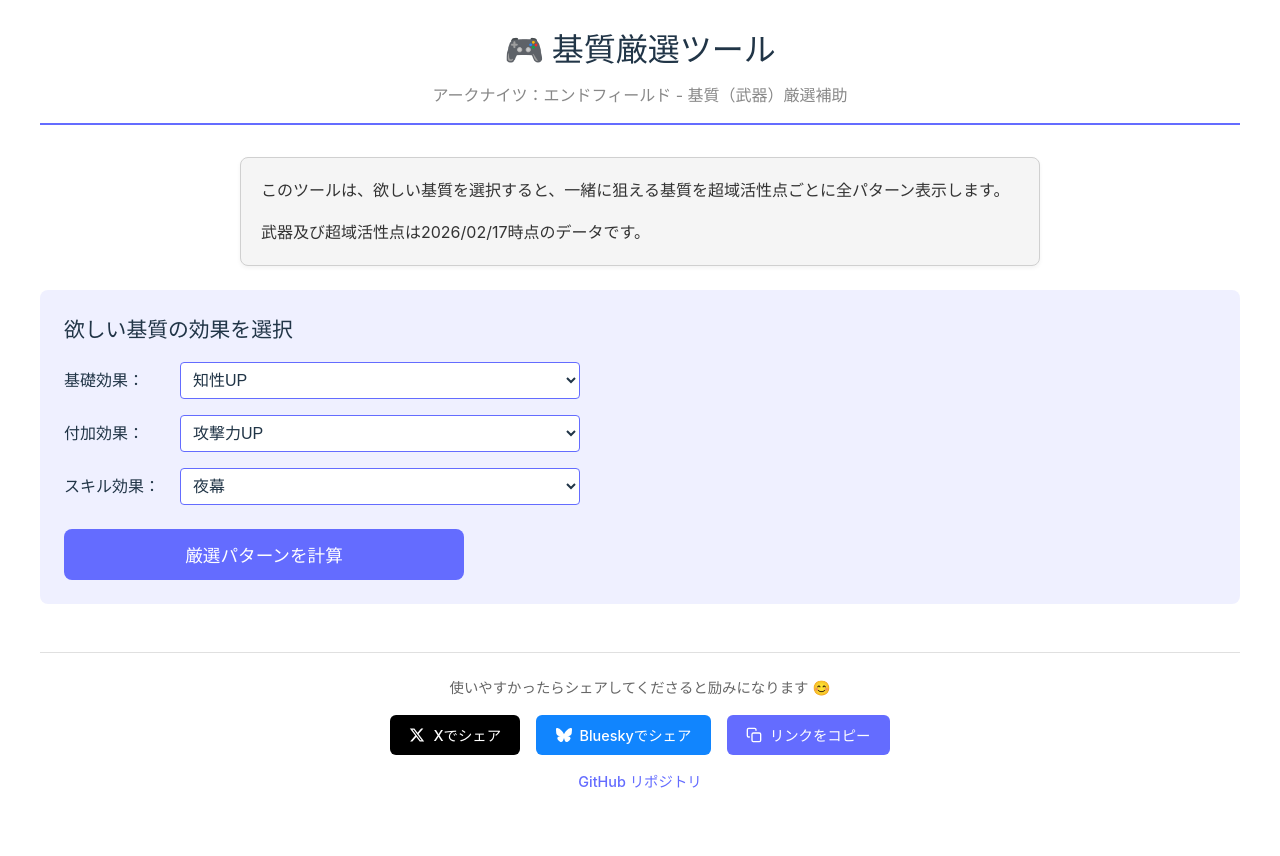
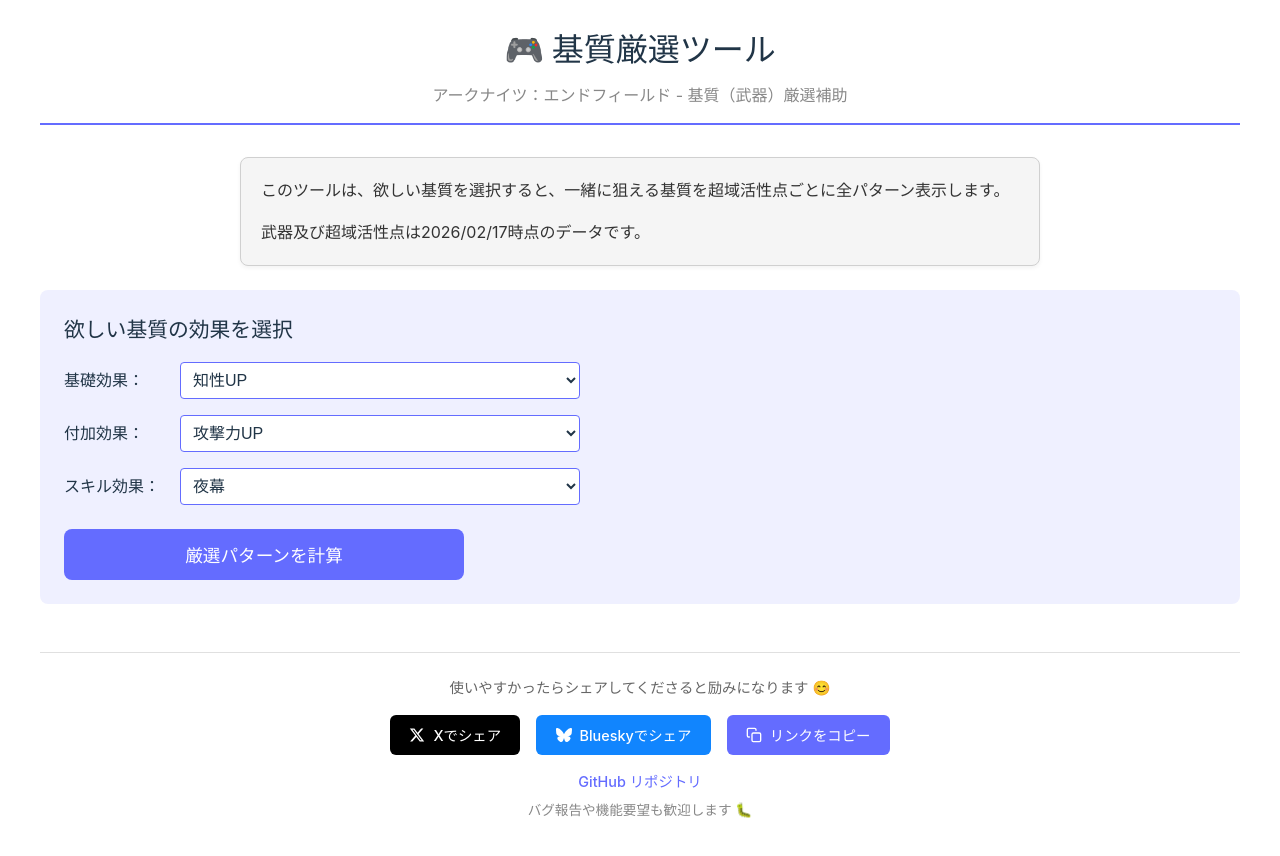
Before and after one commit to kotarou1192/kishitu-gensen, a Vue app: page / in a window 1280 px wide. Shown: the top 856 px of the page. Built offline with nearby package versions, Linux system fonts and the light colour scheme.

Commit message:
細かな文言の追加

```diff
--- a/src/App.vue
+++ b/src/App.vue
@@ -106,6 +106,10 @@ const copyLink = async () => {
           GitHub リポジトリ
         </a>
       </p>
+
+      <p class="bug-report">
+        バグ報告や機能要望も歓迎します 🐛
+      </p>
     </footer>
   </div>
 </template>
@@ -162,6 +166,11 @@ header {
 
 .repo-link a:hover {
   text-decoration: underline;
+}
+
+.bug-report {
+  color: #888;
+  font-size: 0.85rem;
 }
 
 .share-buttons {
```
